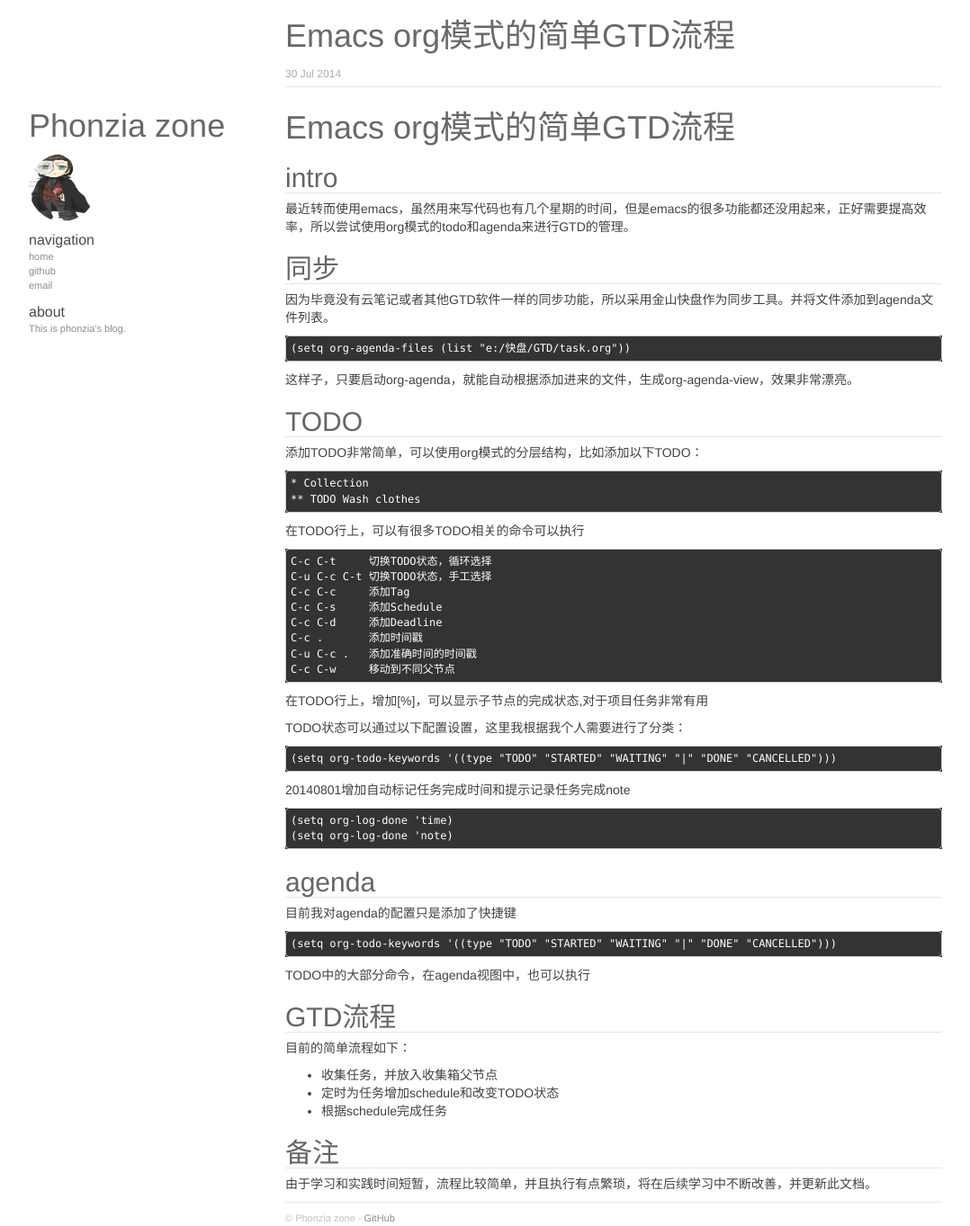
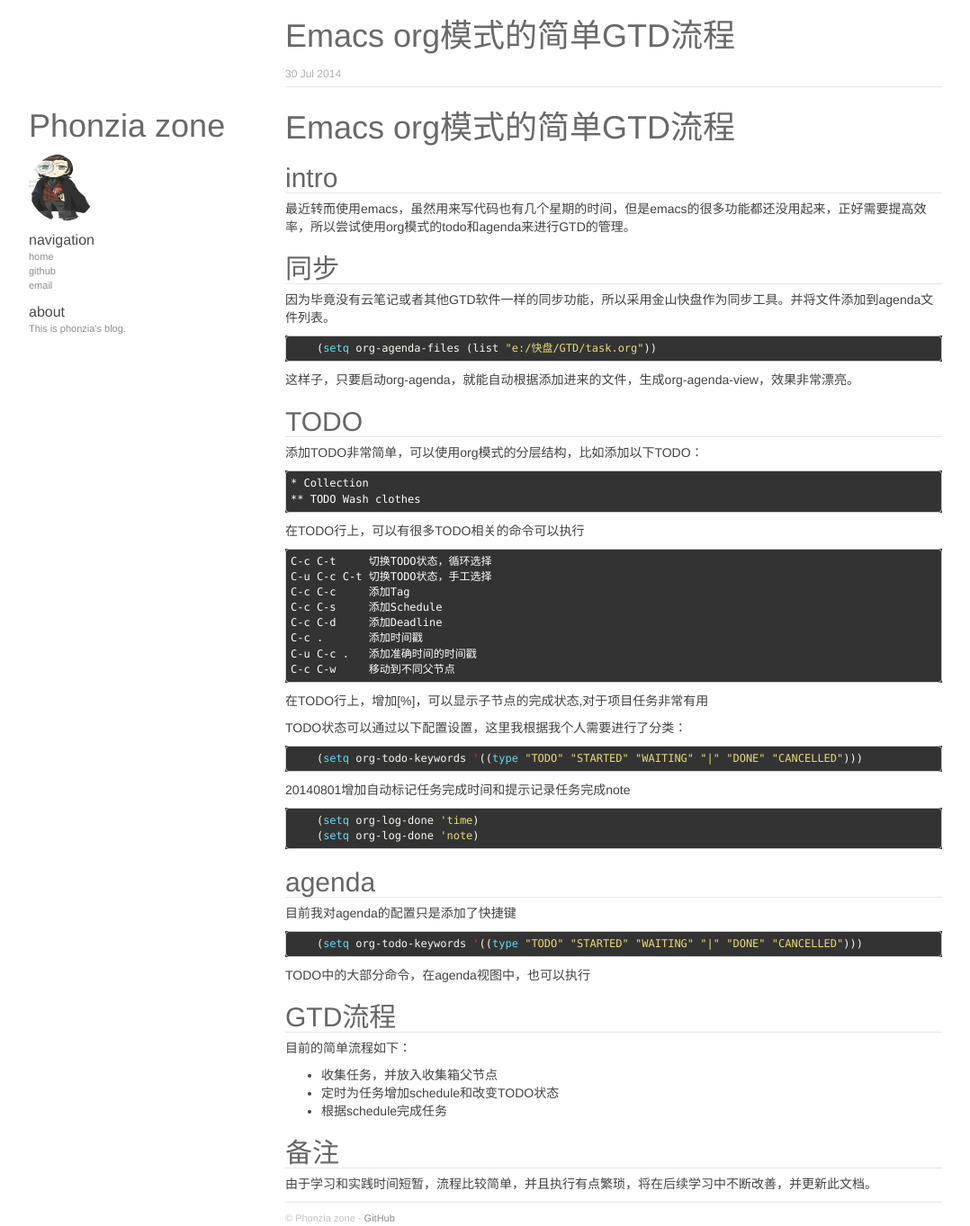
Before and after one commit to phonzia/old_blog, a Jekyll site: the page built from _posts/2014-07-30-Emacs_org_GTD.md, in a window 1280 px wide. Shown: the whole page at 90% size, without its empty margins (53-1131 px from the left). Built offline with Jekyll 4.4.1, drawn with Linux system fonts in a browser that asks for light colours; nearby versions of some CDN libraries; library files that are not in the unit come from our copies; Markdown is read by kramdown in place of the engine named in the settings.

Commit message:
修正语法高亮

````diff
--- a/_posts/2014-07-30-Emacs_org_GTD.md
+++ b/_posts/2014-07-30-Emacs_org_GTD.md
@@ -12,7 +12,9 @@ Emacs org模式的简单GTD流程
 ## 同步
 因为毕竟没有云笔记或者其他GTD软件一样的同步功能，所以采用金山快盘作为同步工具。并将文件添加到agenda文件列表。
 
+```lisp
     (setq org-agenda-files (list "e:/快盘/GTD/task.org"))
+```
 
 这样子，只要启动org-agenda，就能自动根据添加进来的文件，生成org-agenda-view，效果非常漂亮。
 
@@ -37,17 +39,23 @@ Emacs org模式的简单GTD流程
 
 TODO状态可以通过以下配置设置，这里我根据我个人需要进行了分类：
 
+```lisp
     (setq org-todo-keywords '((type "TODO" "STARTED" "WAITING" "|" "DONE" "CANCELLED")))
+```
 
 20140801增加自动标记任务完成时间和提示记录任务完成note
 
+```lisp
     (setq org-log-done 'time)
     (setq org-log-done 'note)
+```
 
 ## agenda
 目前我对agenda的配置只是添加了快捷键
 
+```lisp
     (setq org-todo-keywords '((type "TODO" "STARTED" "WAITING" "|" "DONE" "CANCELLED")))
+```
 
 TODO中的大部分命令，在agenda视图中，也可以执行
 
````
Also changed, not shown: _posts/2014-05-21-Thrift_Cpp.md (+7 -0 lines), _posts/2014-05-27-Boost_thread.md (+6 -0 lines).
